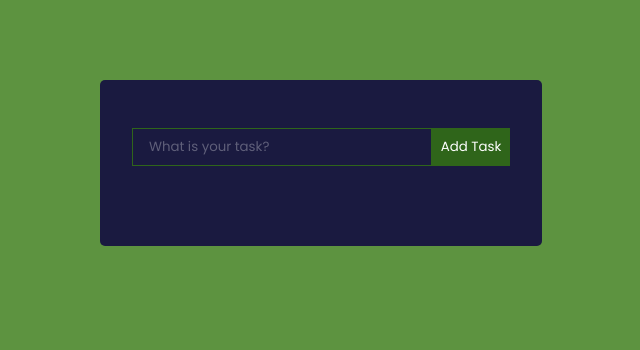
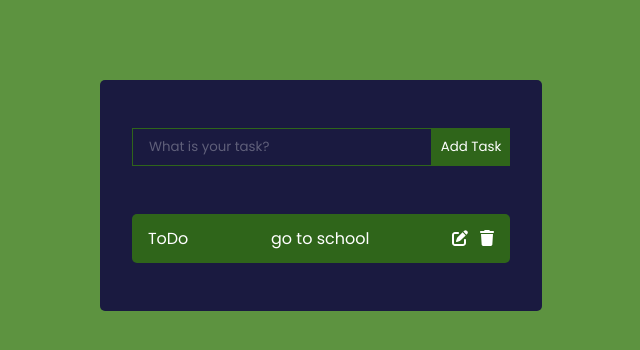
Before and after one commit to ian-bravo/to-do-list-react, a React (Create React App) app: page / in a window 1280 px wide. Shown: the top 350 px of the page, without its empty margins (319-959 px from the left). Built offline with nearby package versions, Linux system fonts and the light colour scheme.

Commit message:
implement list feature, WIP

```diff
--- a/src/App.js
+++ b/src/App.js
@@ -1,5 +1,5 @@
 import './App.css';
-import ToDoWrapper from "./components/ToDoWrapper";
+import { ToDoWrapper } from "./components/ToDoWrapper";
 
 function App() {
   return (
--- a/src/components/EditToDoForm.js
+++ b/src/components/EditToDoForm.js
@@ -1,9 +1,9 @@
 import React from "react";
 
-const EditToDoForm = () => {
+export const EditToDoForm = () => {
   return (
     <div>EditToDoForm</div>
   )
 }
 
-export default EditToDoForm
+// export default EditToDoForm
--- a/src/components/ToDo.js
+++ b/src/components/ToDo.js
@@ -1,9 +1,18 @@
-import React from "react";
+import React from 'react'
+import { FontAwesomeIcon } from '@fortawesome/react-fontawesome'
+import { faPenToSquare } from '@fortawesome/free-solid-svg-icons'
+import { faTrash } from '@fortawesome/free-solid-svg-icons'
 
-const ToDo = () => {
+export const ToDo = () => {
   return (
-    <div>ToDo</div>
+    <div className="ToDo">ToDo
+      <p>go to school</p>
+      <div>
+        <FontAwesomeIcon icon={faPenToSquare} />
+        <FontAwesomeIcon icon={faTrash} />
+      </div>
+    </div>
   )
 }
 
-export default ToDo
+// export default ToDo;
--- a/src/components/ToDoForm.js
+++ b/src/components/ToDoForm.js
@@ -1,7 +1,7 @@
 import React, { useState } from "react";
 
 //after making props in wrapper(parent), pass through addTodo
-const ToDoForm = ({addTodo}) => {
+export const ToDoForm = ({addTodo}) => {
   const [value, setValue] = useState("")
 
   const handleSubmit = e => {
@@ -21,4 +21,4 @@
   )
 }
 
-export default ToDoForm
+// export default ToDoForm;
--- a/src/components/ToDoWrapper.js
+++ b/src/components/ToDoWrapper.js
@@ -1,9 +1,10 @@
 import React, { useState } from "react";
-import ToDoForm from "./ToDoForm";
+import { ToDoForm } from "./ToDoForm";
 import { v4 as uuidv4 } from 'uuid';
+import { ToDo } from './ToDo'
 uuidv4();
 
-const ToDoWrapper = () => {
+export const ToDoWrapper = () => {
   const [todos, setTodos] = useState([])
 
   const addTodo = todo => {
@@ -14,8 +15,9 @@
   return (
     <div className="ToDoWrapper">
       <ToDoForm addTodo={addTodo}/>
+      <ToDo />
     </div>
   )
 }
 
-export default ToDoWrapper
+// export default ToDoWrapper;
```
